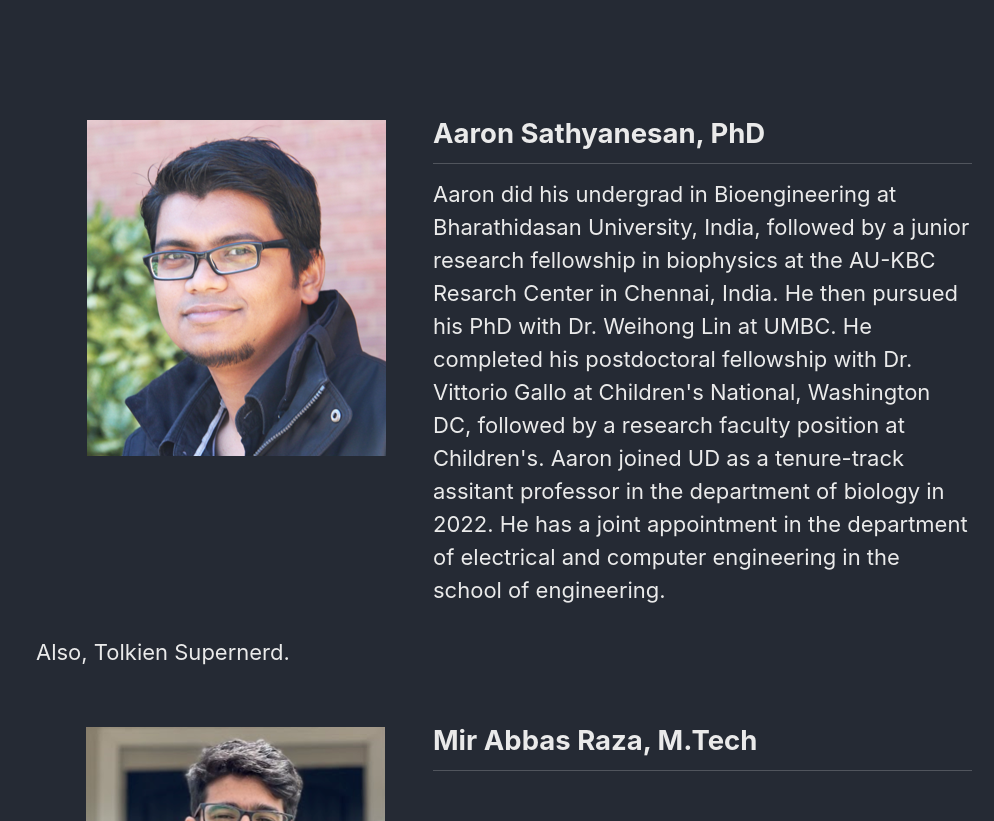
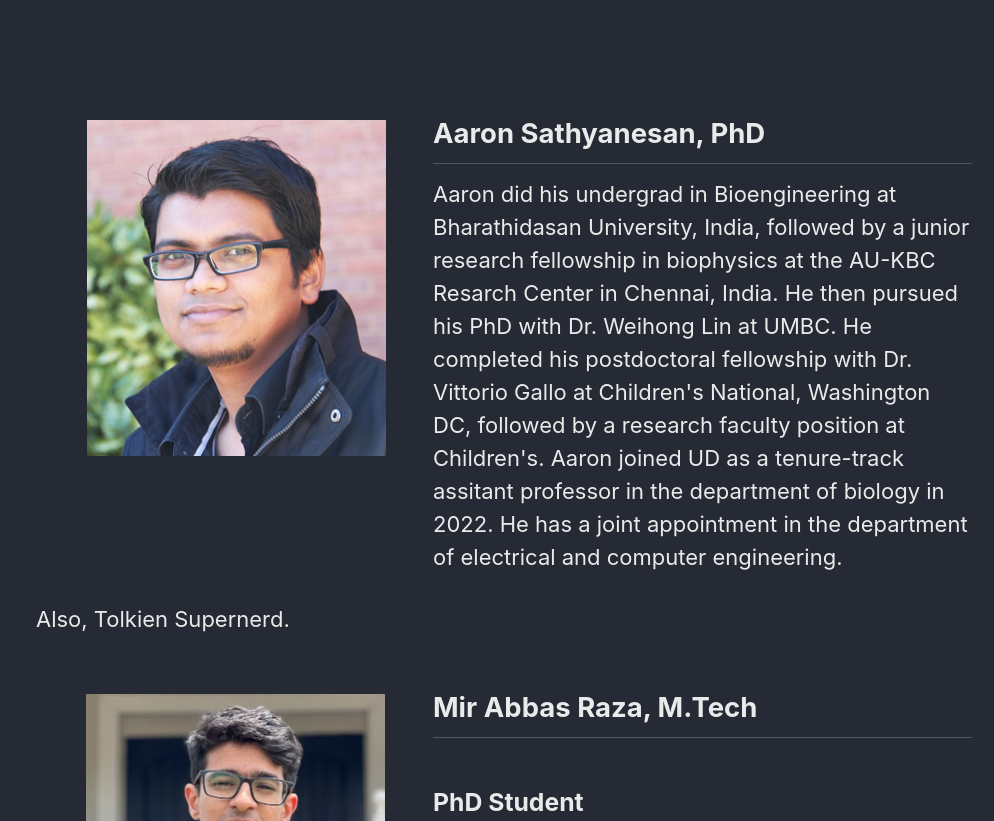
Before and after one commit to Sathyanesan-Lab/Sathyanesan-Lab.github.io, a Jekyll site: the page built from People/index.md, in a window 1280 px wide and 900 px high, scrolled down 227 px, cut to the strip 79-900 px from the top of the window. Shown: the whole strip, without its empty margins (286-1280 px from the left). Built offline with Jekyll 4.4.1, drawn with Linux system fonts in a browser that asks for light colours; cached includes are drawn as plain includes.

Commit message:
Adjust Aaron Bio

```diff
--- a/People/index.md
+++ b/People/index.md
@@ -10,7 +10,7 @@
     </div>
       <div class="splash-block">
           <h2>Aaron Sathyanesan, PhD</h2>
-          <p> Aaron did his undergrad in Bioengineering at Bharathidasan University, India, followed by a junior research fellowship in biophysics at the AU-KBC Resarch Center in Chennai, India. He then pursued his PhD with Dr. Weihong Lin at UMBC. He completed his postdoctoral fellowship with Dr. Vittorio Gallo at Children's National, Washington DC, followed by a research faculty position at Children's. Aaron joined UD as a tenure-track assitant professor in the department of biology in 2022. He has a joint appointment in the department of electrical and computer engineering in the school of engineering.</p>
+          <p> Aaron did his undergrad in Bioengineering at Bharathidasan University, India, followed by a junior research fellowship in biophysics at the AU-KBC Resarch Center in Chennai, India. He then pursued his PhD with Dr. Weihong Lin at UMBC. He completed his postdoctoral fellowship with Dr. Vittorio Gallo at Children's National, Washington DC, followed by a research faculty position at Children's. Aaron joined UD as a tenure-track assitant professor in the department of biology in 2022. He has a joint appointment in the department of electrical and computer engineering.</p>
           <p>Also, Tolkien Supernerd.</p>
       </div>
   </div>
```
